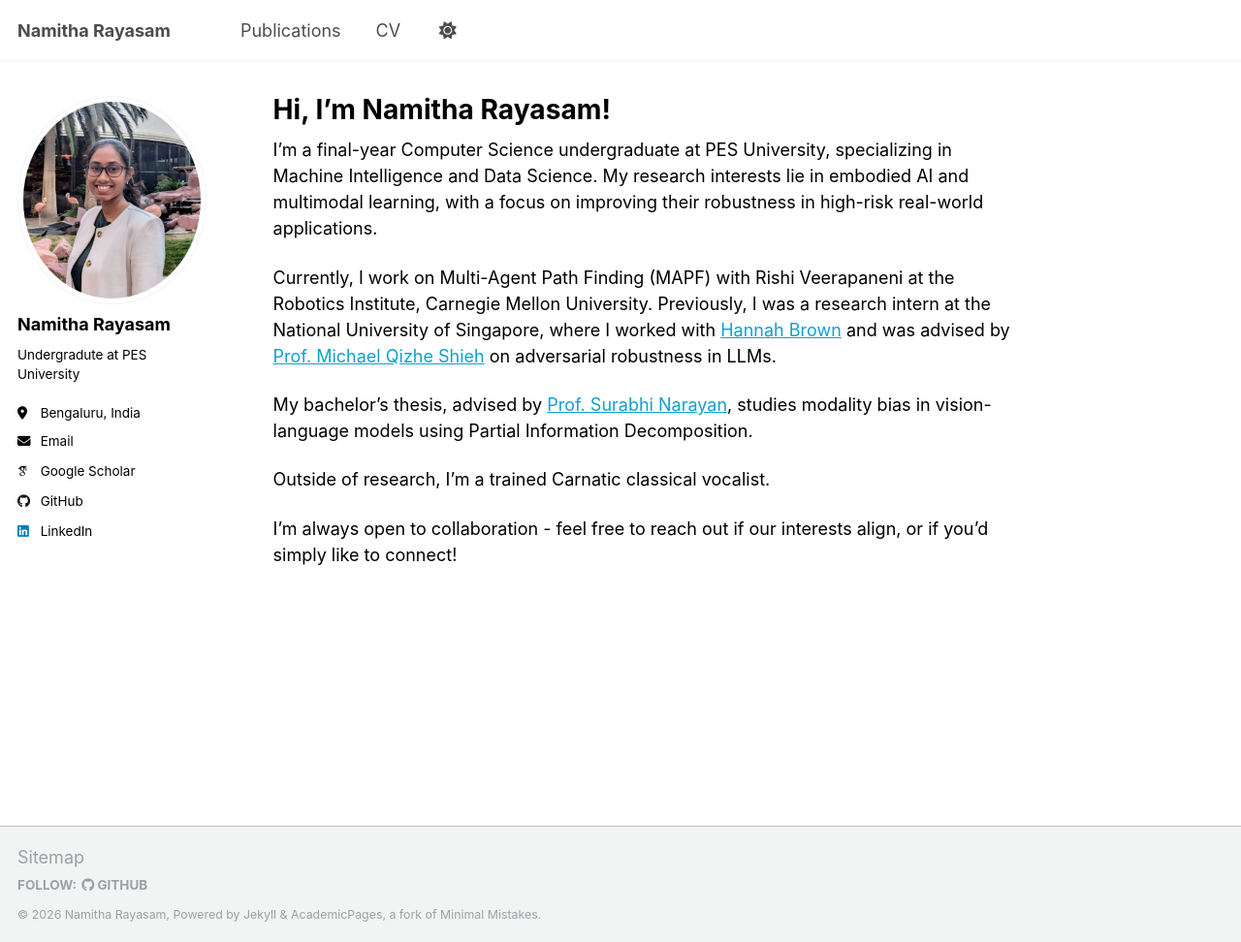
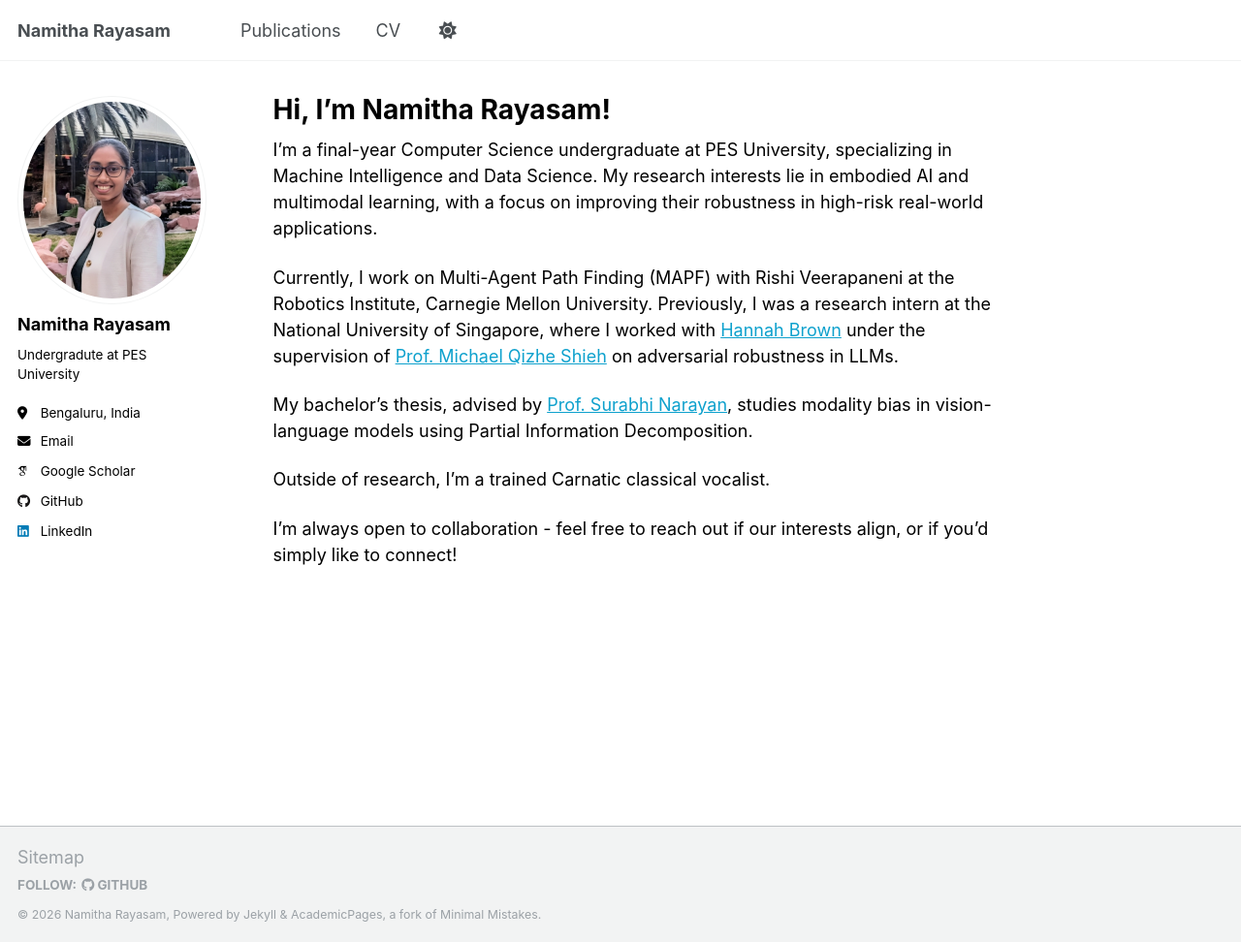
Before and after one commit to namitharayasam/namitharayasam.github.io, a Jekyll site: the page built from _pages/about.md, in a window 1280 px wide and 972 px high. Shown: the whole window at 97% size. Built offline with Jekyll 4.4.1, drawn with Linux system fonts in a browser that asks for light colours; some web fonts are replaced.

Commit message:
Update about.md

```diff
--- a/_pages/about.md
+++ b/_pages/about.md
@@ -9,7 +9,7 @@ redirect_from:
 
 I’m a final-year Computer Science undergraduate at PES University, specializing in Machine Intelligence and Data Science. My research interests lie in embodied AI and multimodal learning, with a focus on improving their robustness in high-risk real-world applications.
 
-Currently, I work on Multi-Agent Path Finding (MAPF) with Rishi Veerapaneni at the Robotics Institute, Carnegie Mellon University. Previously, I was a research intern at the National University of Singapore, where I worked with [Hannah Brown](https://hannah-aught.github.io/) and was advised by [Prof. Michael Qizhe Shieh](https://michaelshieh.com/) on adversarial robustness in LLMs.
+Currently, I work on Multi-Agent Path Finding (MAPF) with Rishi Veerapaneni at the Robotics Institute, Carnegie Mellon University. Previously, I was a research intern at the National University of Singapore, where I worked with [Hannah Brown](https://hannah-aught.github.io/) under the supervision of [Prof. Michael Qizhe Shieh](https://michaelshieh.com/) on adversarial robustness in LLMs.
 
 My bachelor’s thesis, advised by [Prof. Surabhi Narayan](https://staff.pes.edu/nm1306/), studies modality bias in vision-language models using Partial Information Decomposition.
 
```
